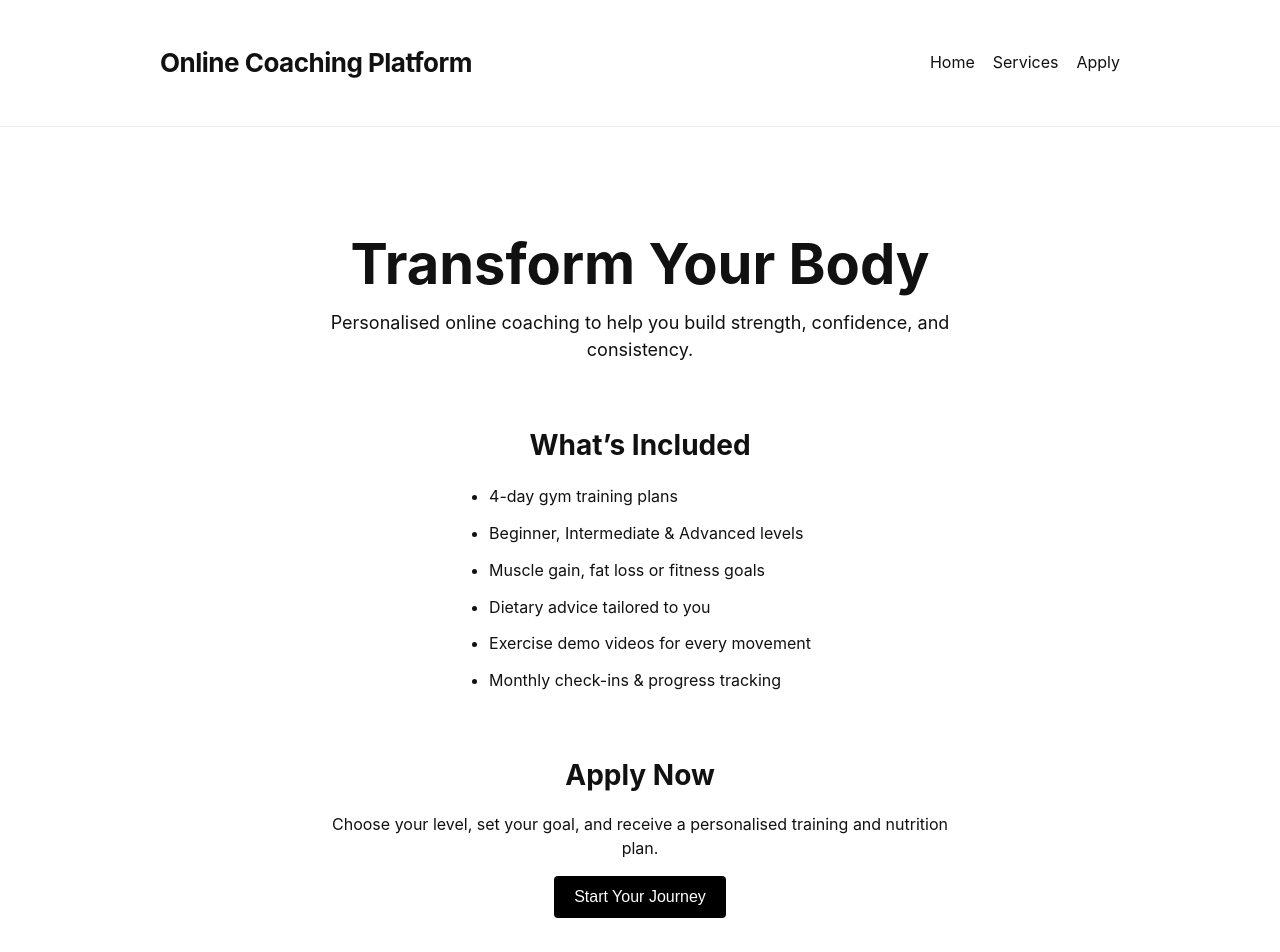
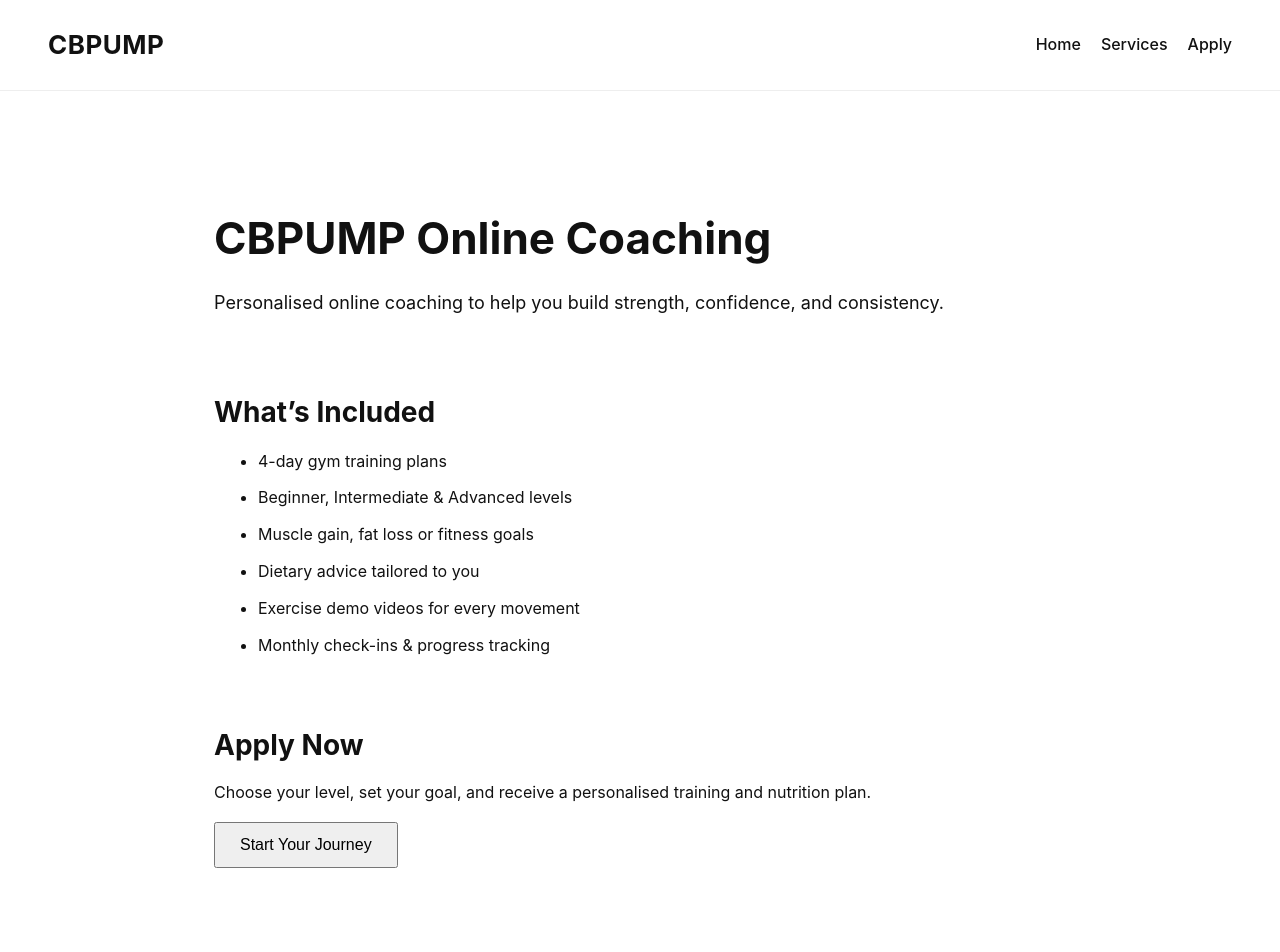
Before and after one commit to cbpumpcoaching/online-coaching-platform, a Next.js app: page / in a window 1280 px wide. Shown: the top 952 px of the page. Built offline with nearby package versions, Linux system fonts and the light colour scheme.

Commit message:
Update index.js

```diff
--- a/pages/index.js
+++ b/pages/index.js
@@ -1,146 +1,71 @@
+import Layout from "../components/Layout";
+
 export default function Home() {
   return (
-    <div>
-      <header style={styles.header}>
-        <div style={styles.headerInner}>
-          <div style={styles.brand}>Online Coaching Platform</div>
-
-          <nav style={styles.nav}>
-            <a href="/" style={styles.navLink}>Home</a>
-            <a href="#services" style={styles.navLink}>Services</a>
-            <a href="/apply" style={styles.navLink}>Apply</a>
-          </nav>
-        </div>
-      </header>
-
-      <main style={styles.main}>
+    <Layout>
       <section style={styles.hero}>
-          <h1 style={styles.heroTitle}>Transform Your Body</h1>
+        <h2 style={styles.heroTitle}>CBPUMP Online Coaching</h2>
         <p style={styles.heroText}>
-            Personalised online coaching to help you build strength, confidence, and consistency.
+          Personalised online coaching to help you build strength,
+          confidence, and consistency.
         </p>
       </section>
 
       <section id="services" style={styles.section}>
-          <h2 style={styles.sectionTitle}>What’s Included</h2>
+        <h3 style={styles.sectionTitle}>What’s Included</h3>
         <ul style={styles.list}>
           <li>4-day gym training plans</li>
-            <li>Beginner, Intermediate &amp; Advanced levels</li>
+          <li>Beginner, Intermediate & Advanced levels</li>
           <li>Muscle gain, fat loss or fitness goals</li>
           <li>Dietary advice tailored to you</li>
           <li>Exercise demo videos for every movement</li>
-            <li>Monthly check-ins &amp; progress tracking</li>
+          <li>Monthly check-ins & progress tracking</li>
         </ul>
       </section>
 
-        <section style={styles.section}>
-          <h2 style={styles.sectionTitle}>Apply Now</h2>
-          <p style={styles.paragraph}>
-            Choose your level, set your goal, and receive a personalised training and nutrition plan.
+      <section id="apply" style={styles.section}>
+        <h3 style={styles.sectionTitle}>Apply Now</h3>
+        <p style={styles.text}>
+          Choose your level, set your goal, and receive a personalised
+          training and nutrition plan.
         </p>
-
-          <a href="/apply" style={styles.buttonLink}>
+        <a href="/apply">
           <button style={styles.button}>Start Your Journey</button>
         </a>
       </section>
-      </main>
-
-      <footer style={styles.footer}>
-        <p style={styles.footerText}>© {new Date().getFullYear()} Online Coaching</p>
-      </footer>
-    </div>
+    </Layout>
   );
 }
 
 const styles = {
-  header: {
-    borderBottom: "1px solid #eee",
-    background: "#fff",
-  },
-  headerInner: {
-    maxWidth: 1000,
-    margin: "0 auto",
-    padding: "18px 20px",
-    display: "flex",
-    alignItems: "center",
-    justifyContent: "space-between",
-    gap: 16,
-  },
-  brand: {
-    fontSize: 26,
-    fontWeight: 700,
-    letterSpacing: "-0.5px",
-  },
-  nav: {
-    display: "flex",
-    gap: 18,
-    fontSize: 16,
-  },
-  navLink: {
-    textDecoration: "none",
-  },
-  main: {
-    maxWidth: 900,
-    margin: "0 auto",
-    padding: "60px 20px",
-  },
   hero: {
-    marginBottom: 60,
-    textAlign: "center",
+    marginBottom: "72px",
   },
   heroTitle: {
-    fontSize: 56,
-    margin: 0,
-    lineHeight: 1.05,
+    fontSize: "44px",
+    marginBottom: "16px",
   },
   heroText: {
-    marginTop: 16,
-    fontSize: 18,
-    lineHeight: 1.5,
-    maxWidth: 650,
-    marginLeft: "auto",
-    marginRight: "auto",
+    fontSize: "18px",
+    lineHeight: 1.6,
   },
   section: {
-    marginTop: 50,
-    textAlign: "center",
+    marginBottom: "64px",
   },
   sectionTitle: {
-    fontSize: 28,
-    marginBottom: 14,
+    fontSize: "28px",
+    marginBottom: "12px",
   },
   list: {
-    display: "inline-block",
-    textAlign: "left",
     lineHeight: 1.8,
-    fontSize: 16,
-    margin: 0,
-    paddingLeft: 20,
+    paddingLeft: "20px",
   },
-  paragraph: {
-    maxWidth: 650,
-    margin: "0 auto 16px auto",
-    fontSize: 16,
-    lineHeight: 1.5,
-  },
-  buttonLink: {
-    textDecoration: "none",
+  text: {
+    marginBottom: "16px",
   },
   button: {
-    background: "#000",
-    color: "#fff",
-    border: "none",
-    borderRadius: 4,
-    padding: "12px 20px",
-    fontSize: 16,
-  },
-  footer: {
-    borderTop: "1px solid #eee",
-    padding: "30px 20px",
-    textAlign: "center",
-  },
-  footerText: {
-    margin: 0,
-    color: "#333",
+    padding: "12px 24px",
+    fontSize: "16px",
+    cursor: "pointer",
   },
 };
```
Lines whose indentation alone changed are shown as unchanged.
